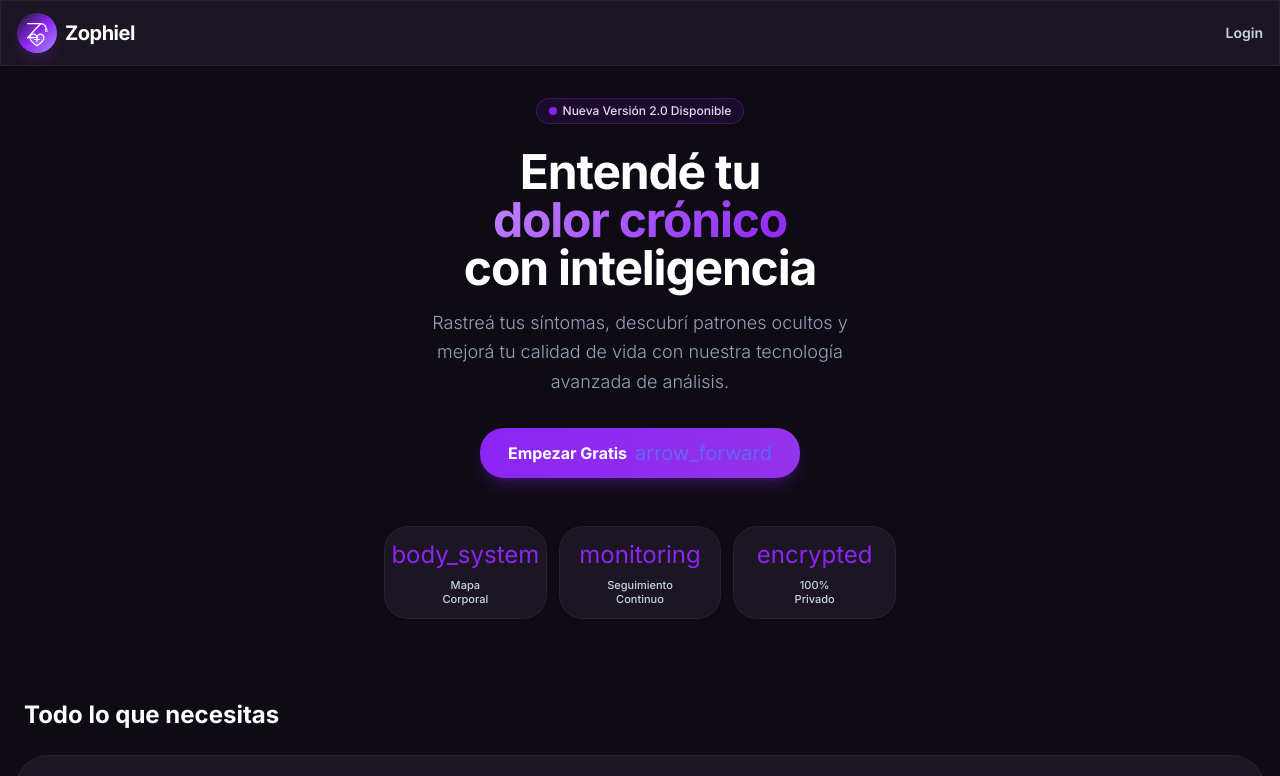
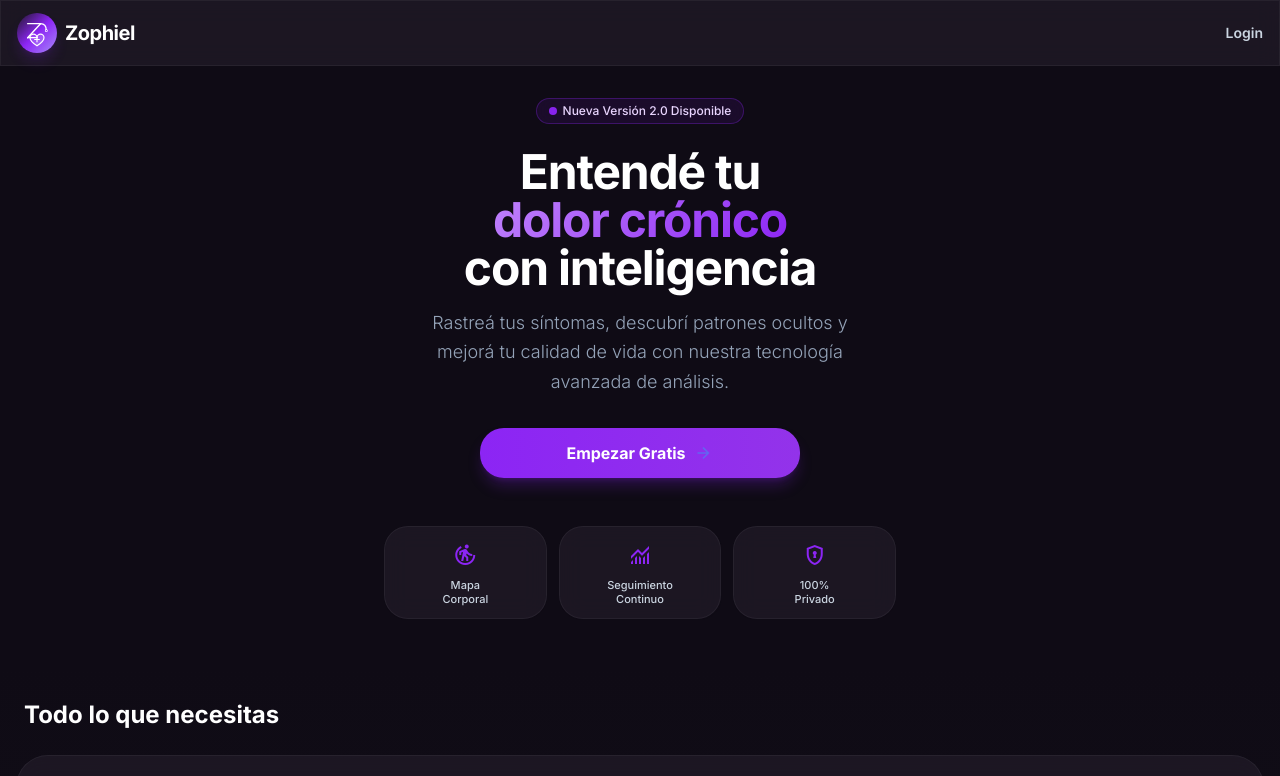
Before and after one commit to MarcoAR1/zophiel, a React (Vite) app in the folder apps/client/: page / in a window 1280 px wide. Shown: the top 776 px of the page. Built offline with nearby package versions, Linux system fonts and the light colour scheme; no server answers.

Commit message:
fix: add Material Symbols Outlined font to index.html  root cause of all broken icons

```diff
--- /dev/null
+++ b/apps/client/dev-dist/registerSW.js
@@ -0,0 +1 @@
+if('serviceWorker' in navigator) navigator.serviceWorker.register('/dev-sw.js?dev-sw', { scope: '/', type: 'module' })
--- a/apps/client/index.html
+++ b/apps/client/index.html
@@ -9,6 +9,7 @@
     <link rel="preconnect" href="https://fonts.googleapis.com" />
     <link rel="preconnect" href="https://fonts.gstatic.com" crossorigin />
     <link href="https://fonts.googleapis.com/css2?family=Inter:wght@300;400;500;600;700&display=swap" rel="stylesheet" />
+    <link href="https://fonts.googleapis.com/css2?family=Material+Symbols+Outlined:wght,FILL@100..700,0..1&display=swap" rel="stylesheet" />
     <title>Zophiel — Pain Tracker</title>
   </head>
   <body>
```
